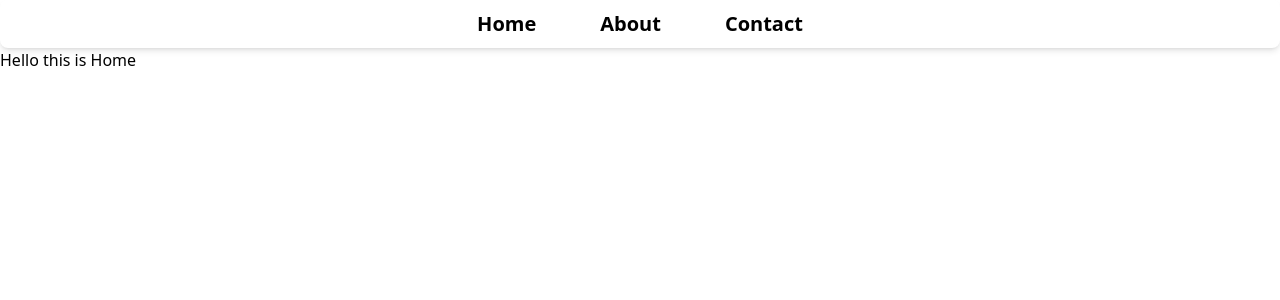
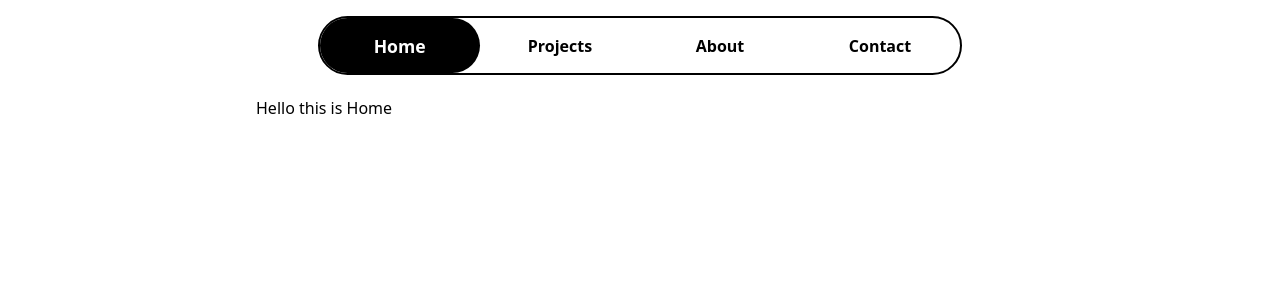
Before and after one commit to mrcl29/mrcl29, a React (Vite) app: page / in a window 1280 px wide. Shown: the top 300 px of the page. Built offline with nearby package versions, Linux system fonts and the light colour scheme.

Commit message:
Barra de Navegación completada.

```diff
--- a/src/App.jsx
+++ b/src/App.jsx
@@ -1,26 +1,25 @@
-import { useState } from 'react';
-import './App.css'
-import Navbar from "./components/navbar/Navbar.jsx";  // Barra de navegación
+import { useState } from "react";
+import "./App.css";
+import Navbar from "./components/navbar/Navbar.jsx";
 import MainLayout from "./components/layouts/MainLayout.jsx";
 import Home from "./components/pages/Home.jsx";
+import Projects from "./components/pages/Projects.jsx";
 import About from "./components/pages/About.jsx";
 import Contact from "./components/pages/Contact.jsx";
 
 function App() {
-  const [currentPage, setCurrentPage] = useState("home"); // Estado para controlar la página actual
-
-  // Función para manejar el cambio de contenido
-  const handlePageChange = (page) => {
-    setCurrentPage(page);
-  };
+  const [currentPage, setCurrentPage] = useState("home"); // Estado centralizado
 
   return (
     <>
-      <Navbar onPageChange={handlePageChange} />  {/* Pasamos la función para manejar el cambio */}
+      <Navbar currentPage={currentPage} onPageChange={setCurrentPage} />
       <MainLayout>
-        {currentPage === "home" && <Home />}
-        {currentPage === "about" && <About />}
-        {currentPage === "contact" && <Contact />}
+        <div className="content-wrapper mt-16 sm:mt-16 md:mt-20 lg:mt-24">
+          {currentPage === "home" && <Home />}
+          {currentPage === "projects" && <Projects />}
+          {currentPage === "about" && <About />}
+          {currentPage === "contact" && <Contact />}
+        </div>
       </MainLayout>
     </>
   );
--- a/src/components/layouts/MainLayout.jsx
+++ b/src/components/layouts/MainLayout.jsx
@@ -1,15 +1,10 @@
-import { useEffect, useState } from 'react';
-
 const MainLayout = ({ children }) => {
-
   return (
-    <>
-      <div className="relative overflow-hidden h-screen">
-        <main>
-          {children}
-        </main>
-      </div>
-    </>
+    <div className="relative overflow-hidden h-screen px-[5%] sm:px-[10%] md:px-[15%] lg:px-[20%]">
+      <main>
+        {children}
+      </main>
+    </div>
   );
 };
 
--- a/src/components/navbar/NavCard.jsx
+++ b/src/components/navbar/NavCard.jsx
@@ -1,10 +1,20 @@
-const NavCard = ({ title, route="home", onPageChange }) => {
+const NavCard = ({ title, route, isChecked, onPageChange }) => {
   return (
-    <div className="group relative hover:scale-110 transition-all duration-300">
-      <div className="text-black font-bold group-hover:text-black-700 text-base md:text-lg lg:text-xl">
-        <button onClick={() => onPageChange(route)}><a>{title}</a></button>
-      </div>
-      <span className="absolute left-0 bottom-0 w-full h-0.5 bg-black scale-x-0 group-hover:scale-x-100 transition-transform duration-400"></span>
+    <div
+      onClick={() => onPageChange(route)}
+      className={`cursor-pointer w-full h-full flex items-center justify-center rounded-full transition-all duration-300 ${
+        isChecked ? "text-white" : "hover:bg-gray-200"
+      }`}
+    >
+      <input id={route} type="radio" checked={isChecked} onChange={() => onPageChange(route)} className="hidden" />
+      <label
+        htmlFor={route}
+        className={`cursor-pointer font-bold transition-transform duration-300 select-none ${
+          isChecked ? "scale-110" : "scale-100"
+        }`}
+      >
+        {title}
+      </label>
     </div>
   );
 };
--- a/src/components/navbar/Navbar.jsx
+++ b/src/components/navbar/Navbar.jsx
@@ -1,34 +1,46 @@
-import { useState, useEffect } from 'react';
+import { useEffect, useRef } from "react";
 import NavCard from "./NavCard";
 
-const Navbar = ({ onPageChange }) => {
-  const [scrolling, setScrolling] = useState(false);
+const Navbar = ({ currentPage, onPageChange }) => {
+  const indicatorRef = useRef(null);
+  const navRefs = useRef({});
+
+  const updateIndicator = () => {
+    if (navRefs.current[currentPage] && indicatorRef.current) {
+      const { offsetLeft, offsetWidth, offsetHeight } = navRefs.current[currentPage];
+      indicatorRef.current.style.left = `${offsetLeft}px`;
+      indicatorRef.current.style.width = `${offsetWidth}px`;
+      indicatorRef.current.style.height = `${offsetHeight}px`;
+    }
+  };
 
   useEffect(() => {
-    const handleScroll = () => {
-      if (window.scrollY > 100) {
-        setScrolling(true);
-      } else {
-        setScrolling(false);
-      }
-    };
-
-    window.addEventListener('scroll', handleScroll);
-
-    return () => {
-      window.removeEventListener('scroll', handleScroll);
-    };
-  }, []);
+    updateIndicator();
+    window.addEventListener("resize", updateIndicator);
+    return () => window.removeEventListener("resize", updateIndicator);
+  }, [currentPage]);
 
   return (
-    <nav className={`sticky top-0 left-0 w-full shadow-md z-50 backdrop-blur-sm transition-all duration-300 ${scrolling ? 'bg-black/30 text-xs h-8 rounded-none' : 'bg-white text-lg h-12 rounded-lg'}`}>
-      <div className="container mx-auto flex items-center justify-between w-full h-8 sm:h-8 md:h-10 lg:h-12 px-4 sm:px-8">
-        <ul className="flex items-center sm:space-x-8 md:space-x-12 lg:space-x-16 w-full justify-center text-xs sm:text-sm md:text-lg transition-all duration-300">
-          <li><NavCard title="Home" route="home" onPageChange={onPageChange}/></li>
-          <li><NavCard title="About" route="about" onPageChange={onPageChange}/></li>
-          <li><NavCard title="Contact" route="contact" onPageChange={onPageChange}/></li>
-        </ul>
-      </div>
+    <nav className="fixed top-4 left-1/2 transform -translate-x-1/2 border-2 border-black z-50 inline-flex items-center justify-center rounded-full">
+      {/* Indicador deslizante */}
+      <div ref={indicatorRef} className="absolute bg-black rounded-full transition-all duration-300 ease-in-out"></div>
+
+      <ul className="flex w-full relative">
+        {["home", "projects", "about", "contact"].map((route) => (
+          <li
+            key={route}
+            ref={(el) => (navRefs.current[route] = el)}
+            className="flex-1 min-w-[100px] h-[40px] sm:min-w-[120px] sm:h-[45px] md:min-w-[140px] md:h-[50px] lg:min-w-[160px] lg:h-[55px] flex items-center justify-center"
+          >
+            <NavCard
+              title={route.charAt(0).toUpperCase() + route.slice(1)}
+              route={route}
+              isChecked={currentPage === route}
+              onPageChange={onPageChange} // Actualiza el estado global
+            />
+          </li>
+        ))}
+      </ul>
     </nav>
   );
 };
--- /dev/null
+++ b/src/components/pages/Projects.jsx
@@ -0,0 +1,7 @@
+const Projects = () => {
+    return (
+      <div>Mis Proyectos</div>
+    );
+  };
+
+  export default Projects;
```
